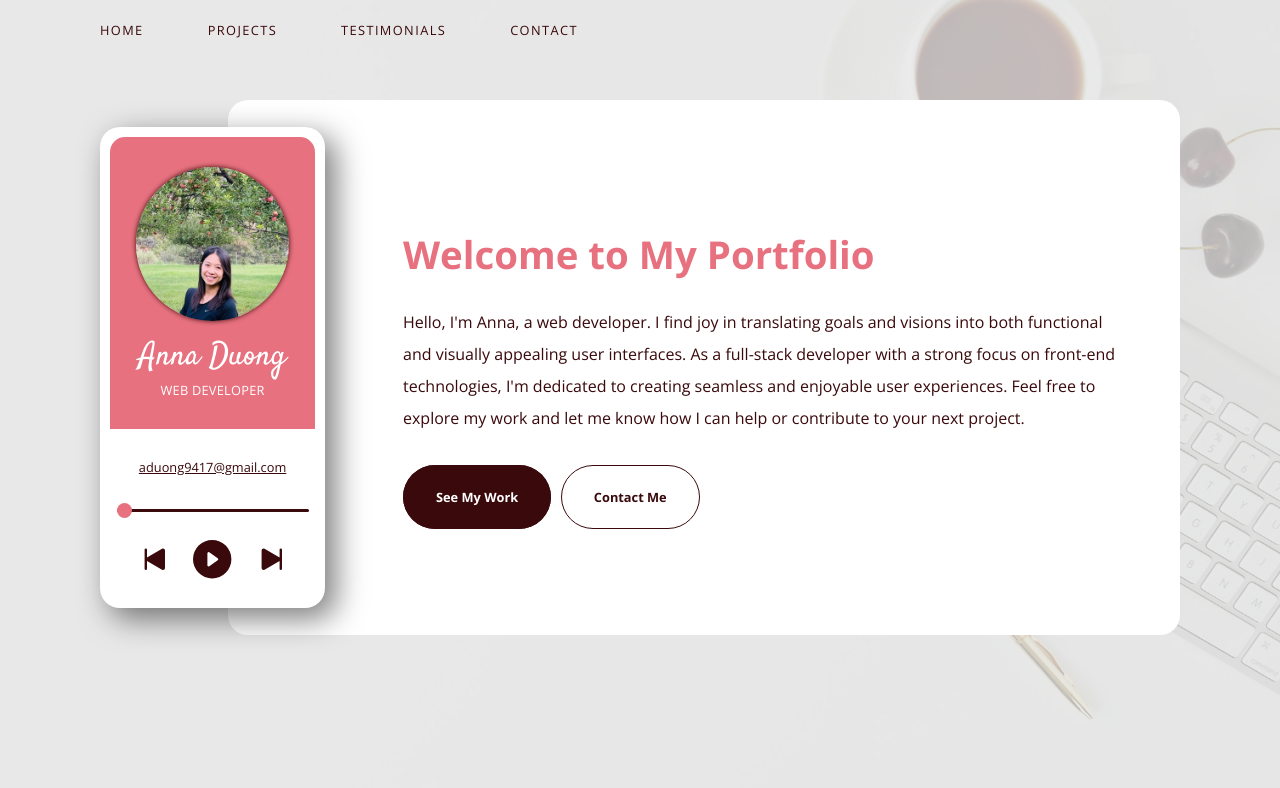
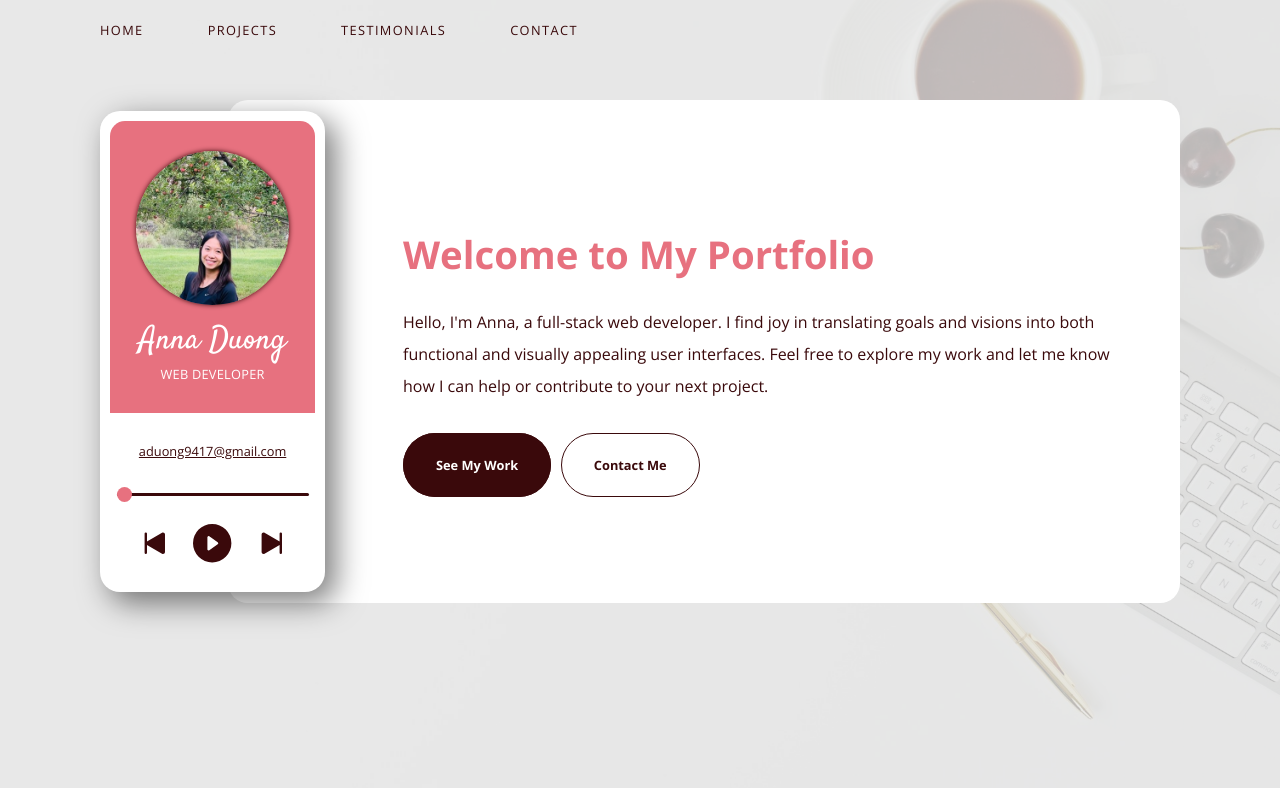
Before and after one commit to annaduong17/portfolio, a React (Create React App) app: page / in a window 1280 px wide. Shown: the top 788 px of the page. Built offline with nearby package versions, Linux system fonts and the light colour scheme.

Commit message:
edit Home description

```diff
--- a/src/components/Home.js
+++ b/src/components/Home.js
@@ -6,7 +6,7 @@ function Home() {
       </div>
 
       <div className="home-description">
-        <p>Hello, I'm Anna, a web developer. I find joy in translating goals and visions into both functional and visually appealing user interfaces. As a full-stack developer with a strong focus on front-end technologies, I'm dedicated to creating seamless and enjoyable user experiences. Feel free to explore my work and let me know how I can help or contribute to your next project.</p>
+        <p>Hello, I'm Anna, a full-stack web developer. I find joy in translating goals and visions into both functional and visually appealing user interfaces. Feel free to explore my work and let me know how I can help or contribute to your next project.</p>
       </div>
 
       <div className="home-buttons">
```
